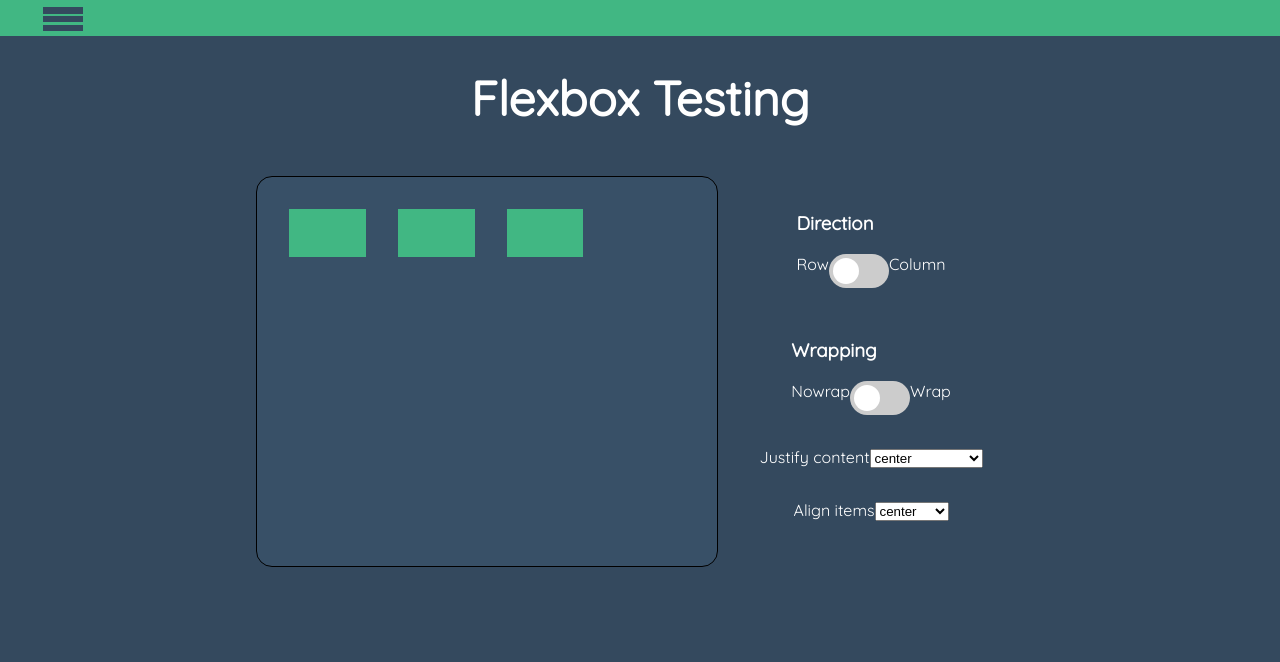
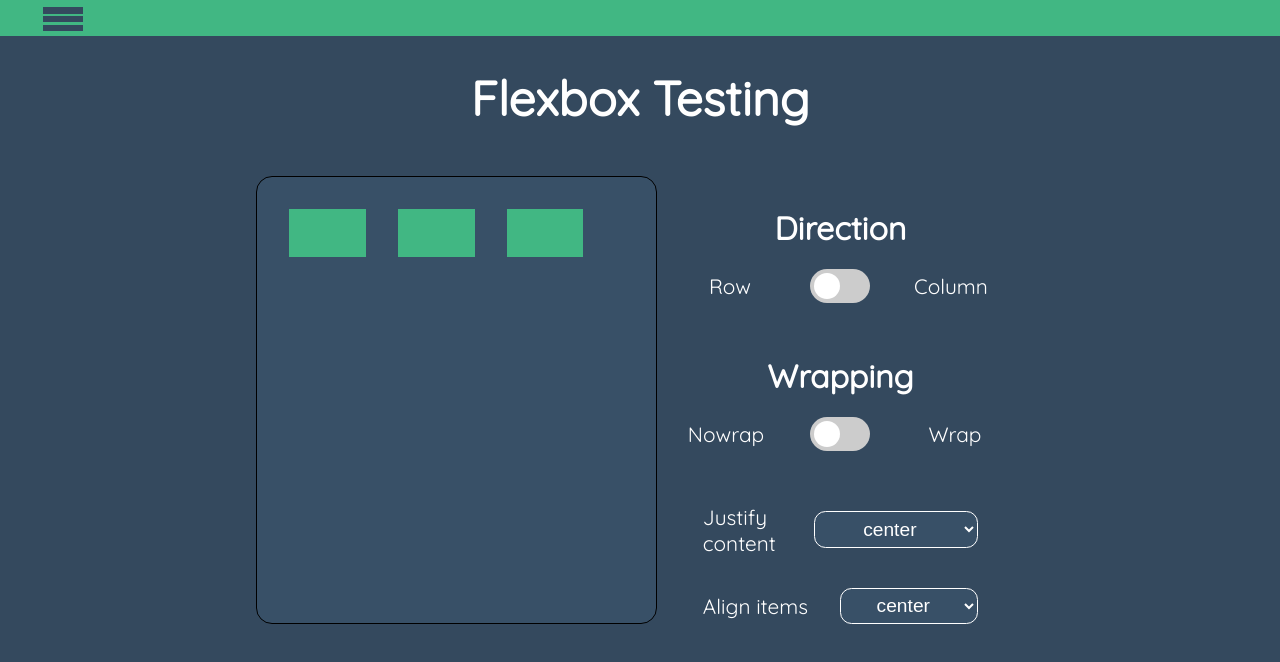
Before and after one commit to RZEPI/engineering-thesis-vue, a Vue app in the folder vue-app/: page /flexbox in a window 1280 px wide. Shown: the top 662 px of the page. Built offline with nearby package versions, Linux system fonts and the light colour scheme.

Commit message:
added styling for inputs

```diff
--- a/vue-app/src/components/flexbox/form/FlexboxForm.vue
+++ b/vue-app/src/components/flexbox/form/FlexboxForm.vue
@@ -31,15 +31,15 @@ function selectJustifyContentHandler(chosenOption: string)
 <style scoped>
 .configuration-form
 {
+    --label-font-size: 1.3em;
     grid-area: form;
     display: flex;
     flex-direction: column;
     align-items: center;
 
 }
-.configuration-form > div
+.configuration-form div
 {
-    font-size: 1em;
-    margin: 1em
+    width: 75%;
 }
 </style>
--- a/vue-app/src/components/flexbox/form/TheSelect.vue
+++ b/vue-app/src/components/flexbox/form/TheSelect.vue
@@ -24,5 +24,26 @@ function handleSelection(event:Event)
 </script>
 
 <style scoped>
+div
+{
+    margin-top: 2em;
+    display: grid;
+    grid-template-columns: 1fr 1fr;
+    align-items: center;
+}
+label
+{
+    font-size: var(--label-font-size);
+}
 
+select
+{
+    text-align: center;
+    font-size: 1.2em;
+    padding:0.3em;
+    color: var(--main-text-color);
+    background-color: var(--main-background-color-lighter);
+    border-color: var(--main-text-color);
+    border-radius: 0.6em;
+}
 </style>
--- a/vue-app/src/components/flexbox/form/ToggleInput.vue
+++ b/vue-app/src/components/flexbox/form/ToggleInput.vue
@@ -1,6 +1,6 @@
 <template>
+        <h3>{{inputHeader}}</h3>
         <div>
-            <h3>{{inputHeader}}</h3>
             <label>{{ choices[0] }}</label>
             <toggle-switch :input-name="inputName" @toggle-func="handleChange"></toggle-switch>
             <label>{{ choices[1] }}</label>
@@ -21,3 +21,23 @@ function handleChange()
     emit('toggleFunc');
 }
 </script>
+
+<style scoped>
+h3
+{
+    width: 100%;
+    margin:1em 0 0 0;
+    font-size:2em;
+    text-align: center;
+}
+
+div
+{
+    display: grid;
+    grid-template-columns: 1fr 2fr 1fr;
+    align-items: center;
+    font-size: var(--label-font-size);
+    justify-items: center;
+    margin: 1em;
+}
+</style>
```
